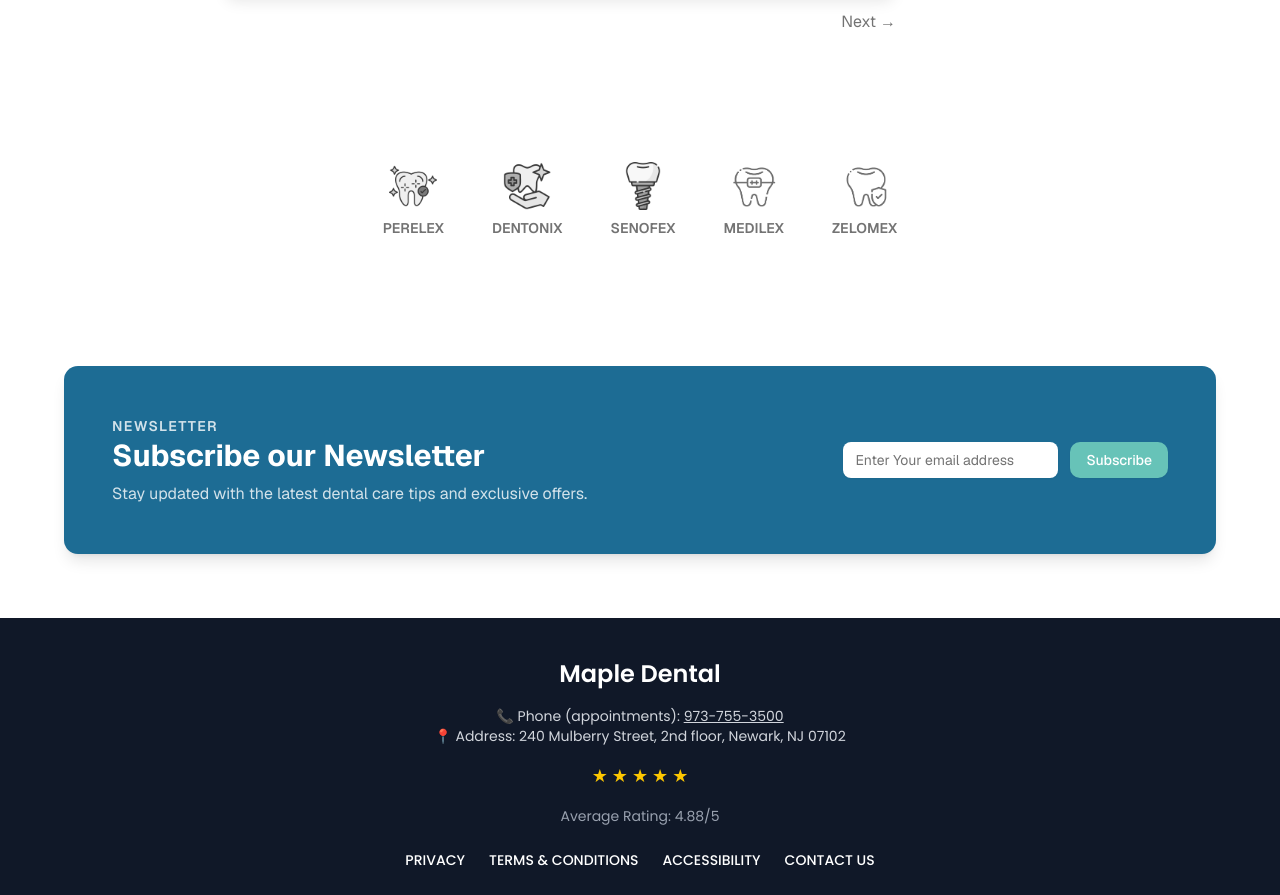
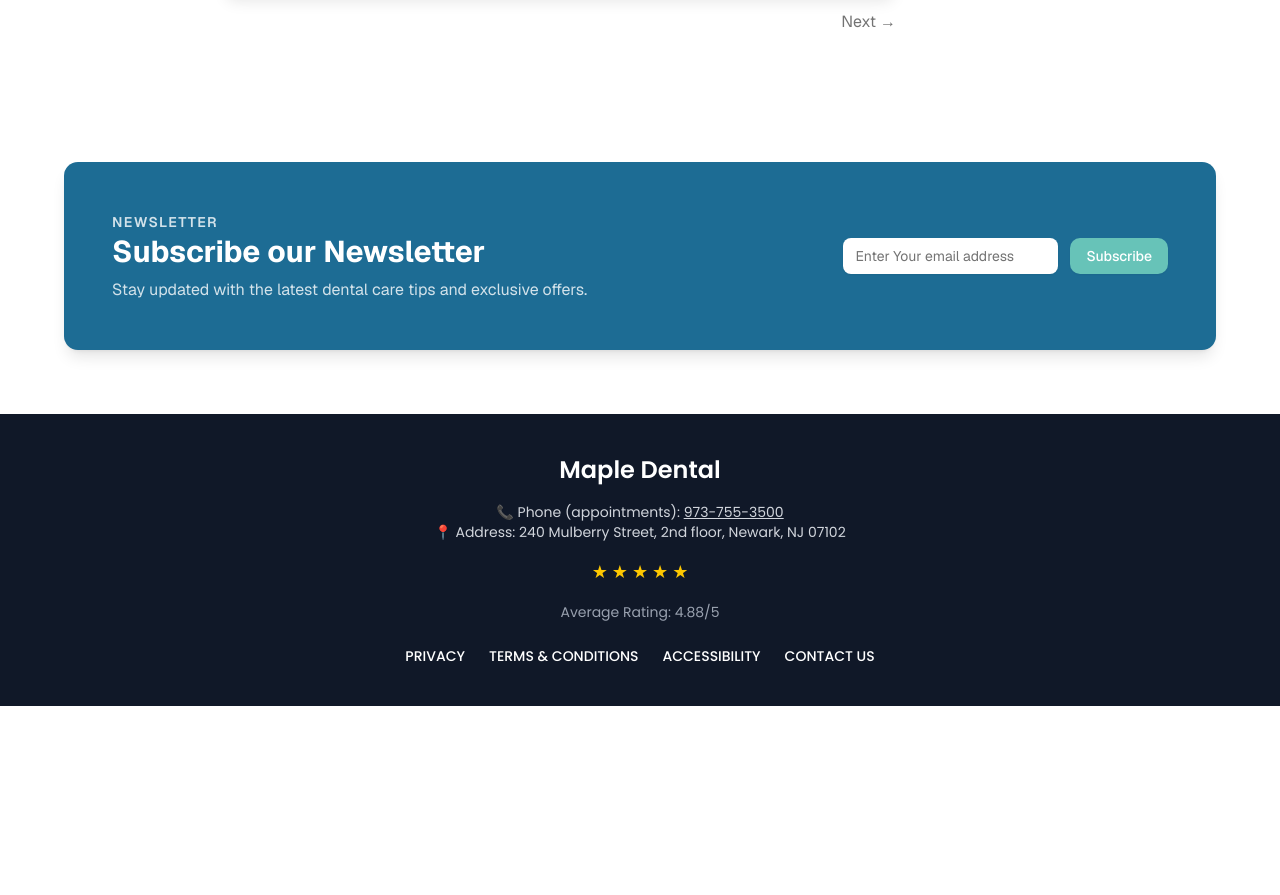
Before and after one commit to PRATIKBAHIKAR123/nova-dental, a Next.js app: page /about-us in a window 1280 px wide. Shown: the part 2490-3385 px from the top of the page. After the commit the page ends 3196 px from the top, so only its background shows below. Built offline with nearby package versions, Linux system fonts and the light colour scheme.

Commit message:
removed PERELEX

```diff
--- a/src/app/about-us/page.tsx
+++ b/src/app/about-us/page.tsx
@@ -80,28 +80,28 @@
   },
 ];
 
-const partners = [
-  {
-    name: "PERELEX",
-    icon: "/Images/dental-care.png",
-  },
-  {
-    name: "DENTONIX",
-    icon: "/Images/teeth-whitening.png",
-  },
-  {
-    name: "SENOFEX",
-    icon: "/Images/implant.png",
-  },
-  {
-    name: "MEDILEX",
-    icon: "/Images/braces.png.png",
-  },
-  {
-    name: "ZELOMEX",
-    icon: "/Images/tooth-insurance.png.png",
-  },
-];
+// const partners = [
+//   {
+//     name: "PERELEX",
+//     icon: "/Images/dental-care.png",
+//   },
+//   {
+//     name: "DENTONIX",
+//     icon: "/Images/teeth-whitening.png",
+//   },
+//   {
+//     name: "SENOFEX",
+//     icon: "/Images/implant.png",
+//   },
+//   {
+//     name: "MEDILEX",
+//     icon: "/Images/braces.png.png",
+//   },
+//   {
+//     name: "ZELOMEX",
+//     icon: "/Images/tooth-insurance.png.png",
+//   },
+// ];
 
 export default function AboutUs() {
   return (
@@ -276,7 +276,7 @@
       </Fade>
 
       {/* Partners Section */}
-      <Slide direction="up" triggerOnce>
+      {/* <Slide direction="up" triggerOnce>
         <section className="py-16 px-4 md:px-16 max-w-7xl mx-auto">
           <div className="flex flex-wrap justify-center items-center gap-12">
             {partners.map((partner, index) => (
@@ -287,7 +287,7 @@
             ))}
           </div>
         </section>
-      </Slide>
+      </Slide> */}
 
       {/* Newsletter Section */}
       <Bounce triggerOnce>
--- a/src/app/contact-us/page.tsx
+++ b/src/app/contact-us/page.tsx
@@ -4,7 +4,7 @@
 import ContactForm from './components/ContactForm'
 import ContactInfo from './components/ContactInfo'
 import MapSection from './components/MapSection'
-import PartnerLogos from './components/PartnerLogos'
+// import PartnerLogos from './components/PartnerLogos'
 import NewsletterSection from './components/NewsletterSection'
 import FloatingButton from '@/components/ui/floatingButton'
 
@@ -43,9 +43,9 @@
       </Zoom>
 
       {/* Partner Logos */}
-      <Slide direction="up" triggerOnce>
+      {/* <Slide direction="up" triggerOnce>
         <PartnerLogos />
-      </Slide>
+      </Slide> */}
 
       {/* Newsletter Section */}
       <Fade direction="up" triggerOnce>
```
